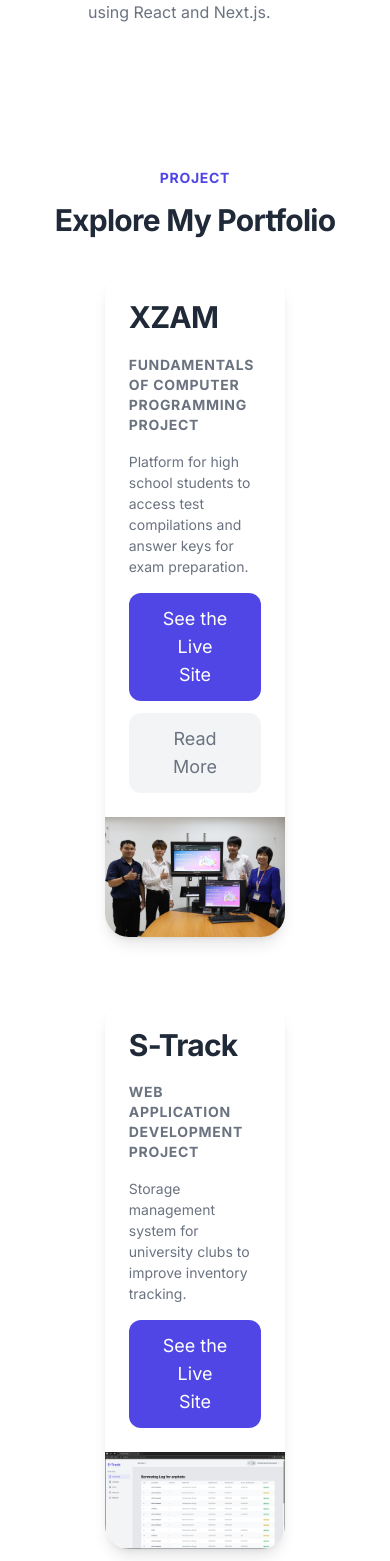
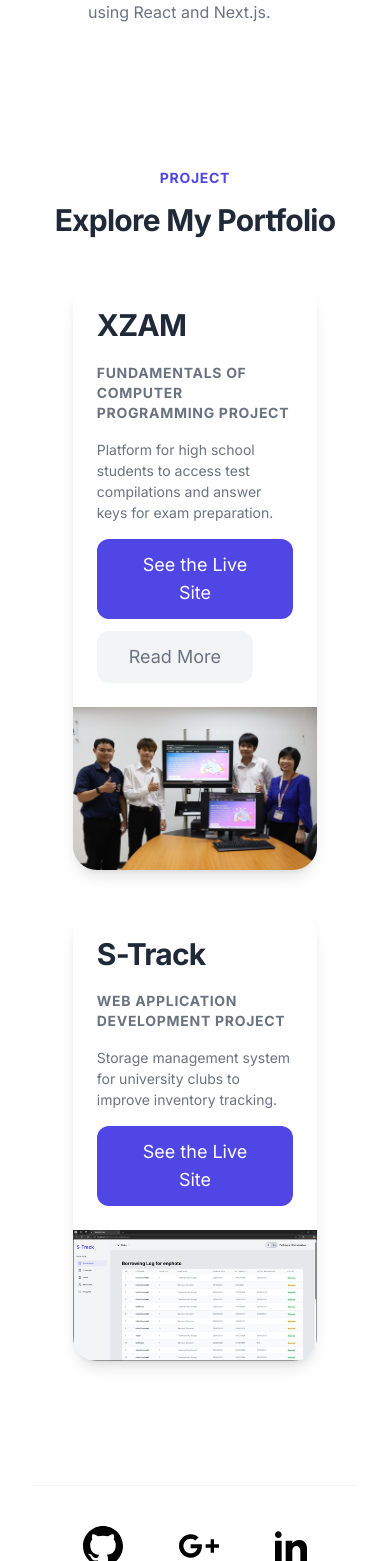
Before and after one commit to putthipong-kiti/putthipong-resume, a Next.js app: page / in a window 390 px wide. Shown: the part 1828-3389 px from the top of the page. Built offline with nearby package versions, Linux system fonts and the light colour scheme.

Commit message:
update responsive

```diff
--- a/app/page.tsx
+++ b/app/page.tsx
@@ -105,7 +105,8 @@
         <h2 className="max-w-2xl mt-3 text-3xl font-bold leading-snug tracking-tight text-gray-800 lg:leading-tight lg:text-4xl dark:text-white">
           Explore My Portfolio
         </h2>
-        <div className="container w-3/4 p-8 mx-auto">
+        <div className="grid gap-10 grid-cols-1 my-10">
+          <div className="container w-3/4 mx-auto">
             <div className="group flex flex-wrap bg-white dark:bg-trueGray-600 shadow-lg rounded-3xl overflow-hidden transform transition-all duration-300 hover:scale-105 hover:shadow-xl">
               <div className="flex items-center w-full lg:w-1/2 p-6">
                 <div className="max-w-2xl">
@@ -116,8 +117,8 @@
                     FUNDAMENTALS OF COMPUTER PROGRAMMING PROJECT
                   </div>
                   <p className="py-4 text-sm text-left leading-normal text-gray-500 lg:text-base xl:text-lg dark:text-gray-300">
-                  Platform for high school students to access test compilations
-                  and answer keys for exam preparation.
+                    Platform for high school students to access test
+                    compilations and answer keys for exam preparation.
                   </p>
                   <div className="flex flex-col items-start space-y-3 sm:space-x-4 sm:space-y-0 sm:items-center sm:flex-row">
                     <a
@@ -157,7 +158,7 @@
               </div>
             </div>
           </div>
-        <div className="container w-3/4 p-8 mx-auto">
+          <div className="container w-3/4 mx-auto">
             <div className="group flex flex-wrap bg-white dark:bg-trueGray-600 shadow-lg rounded-3xl overflow-hidden transform transition-all duration-300 hover:scale-105 hover:shadow-xl">
               <div className="flex items-center w-full lg:w-1/2 p-6">
                 <div className="max-w-2xl">
@@ -200,6 +201,7 @@
             </div>
           </div>
         </div>
+      </div>
     </>
   );
 }
```
Lines whose indentation alone changed are shown as unchanged.
